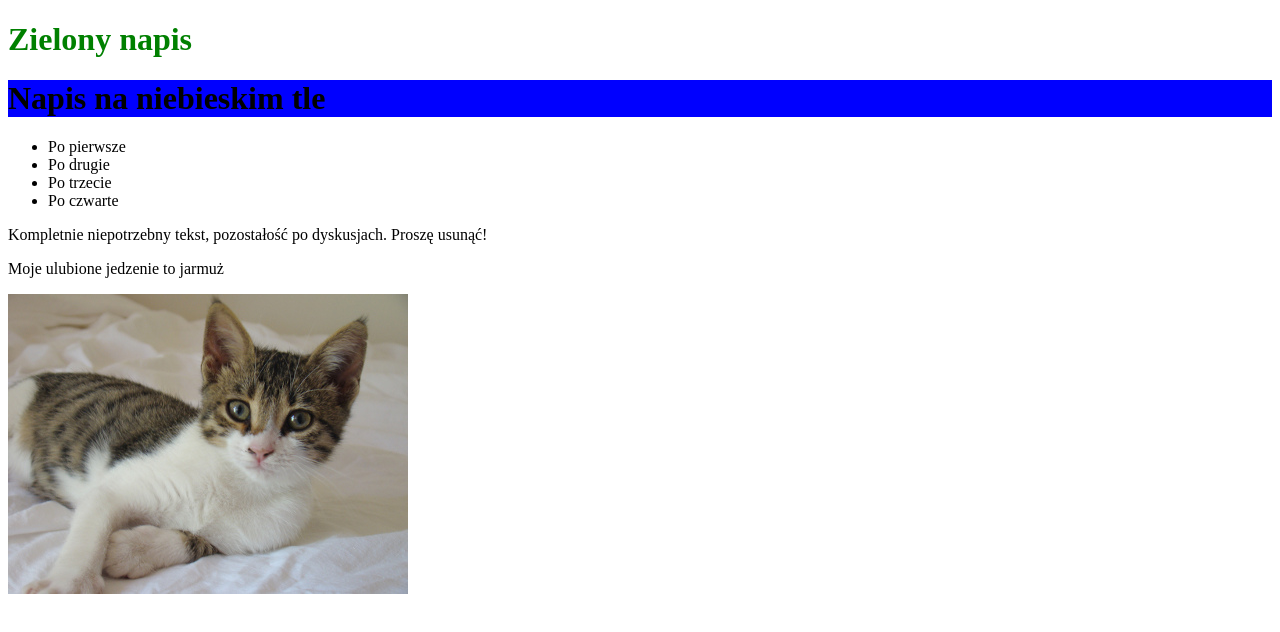
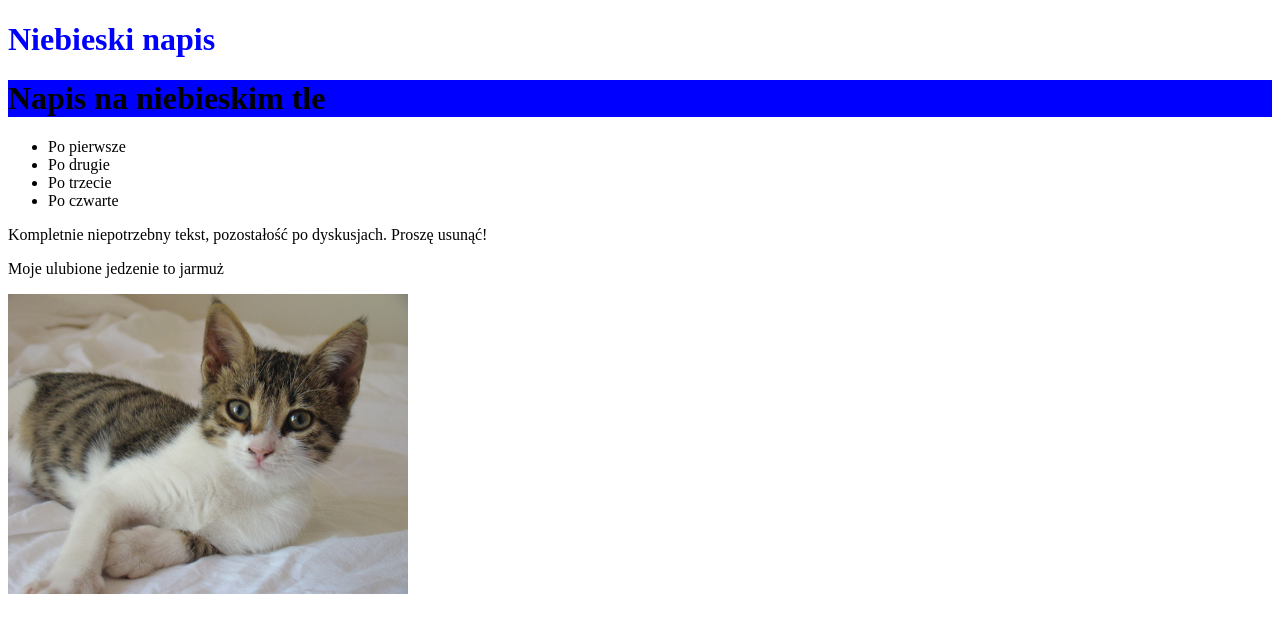
Before and after one commit to masives/moje-pierwsze-repozytorium, a plain HTML site: page index.html in a window 1280 px wide. Drawn offline with Linux system fonts and the light colour scheme.

Commit message:
change text to blue

```diff
--- a/index.html
+++ b/index.html
@@ -8,7 +8,7 @@
   </head>
   <body>
     <!-- zmien color na green -->
-    <h1 style="color: green;">Zielony napis</h1>
+    <h1 style="color: blue;">Niebieski napis</h1>
 
     <!-- zmien background na blue -->
     <h1 style="background: blue;">Napis na niebieskim tle</h1>
```
